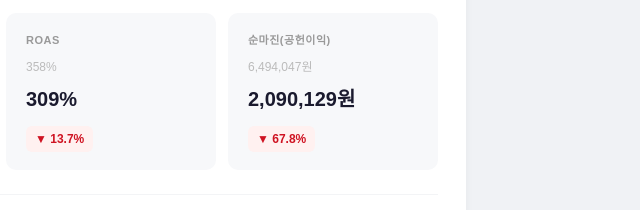
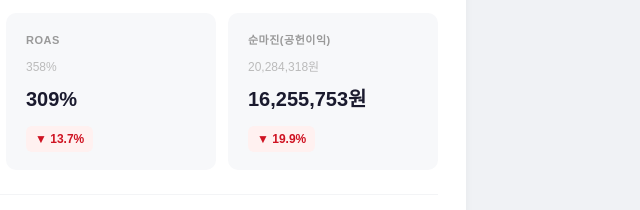
Before and after one commit to jmyoo-crypto/relaxtic-report, a plain HTML site: page index.html in a window 1280 px wide. Shown: the part 473-683 px from the top of the page, 640-1280 px from the left. Drawn offline with nearby package versions, Linux system fonts and the light colour scheme.

Commit message:
릴렉스틱 0427: 순마진(공헌이익) 직접값 사용 — 광고비 이중 차감 수정

```diff
--- a/index.html
+++ b/index.html
@@ -254,9 +254,9 @@ tr.row-hl td { font-weight: 800; background: #fff; }
           </div>
           <div class="kpi-box">
             <div class="kpi-lbl">순마진(공헌이익)</div>
-            <div class="kpi-prev">6,494,047원</div>
-            <div class="kpi-curr">2,090,129원</div>
-            <span class="delta dn">▼ 67.8%</span>
+            <div class="kpi-prev">20,284,318원</div>
+            <div class="kpi-curr">16,255,753원</div>
+            <span class="delta dn">▼ 19.9%</span>
           </div>
         </div>
 
```
